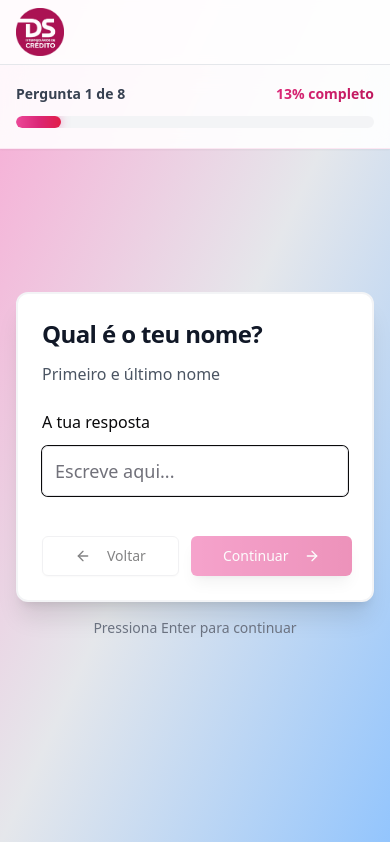
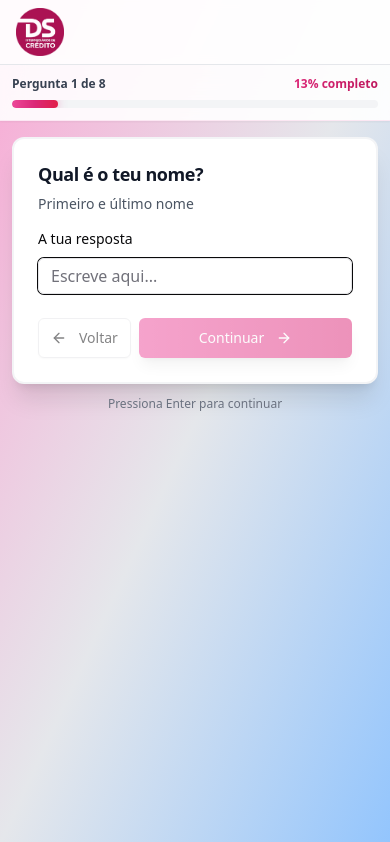
Before and after one commit to LucasRgo/recrutamento, a React (Vite) app: page /form in a window 390 px wide. Shown: the top 842 px of the page. Built offline with nearby package versions, Linux system fonts and the light colour scheme.

Commit message:
Up for pages

```diff
--- a/package.json
+++ b/package.json
@@ -1,5 +1,6 @@
 {
   "name": "recrutamento",
+  "homepage": "https://LucasRgo.github.io/recrutamento",
   "private": true,
   "version": "0.0.0",
   "type": "module",
@@ -7,7 +8,9 @@
     "dev": "vite",
     "build": "tsc -b && vite build",
     "lint": "eslint .",
-    "preview": "vite preview"
+    "preview": "vite preview",
+    "predeploy": "npm run build",
+    "deploy": "gh-pages -d dist"
   },
   "dependencies": {
     "@hookform/resolvers": "^5.2.2",
@@ -31,6 +34,7 @@
     "class-variance-authority": "^0.7.1",
     "clsx": "^2.1.1",
     "framer-motion": "^12.23.24",
+    "gh-pages": "^6.3.0",
     "lucide-react": "^0.552.0",
     "react": "^19.1.1",
     "react-dom": "^19.1.1",
--- a/src/Pages/Disqualified.tsx
+++ b/src/Pages/Disqualified.tsx
@@ -3,7 +3,7 @@ import { useNavigate } from "react-router-dom";
 import { motion } from "framer-motion";
 import { Button } from "../components/ui/button";
 import { Card, CardContent, CardDescription, CardHeader, CardTitle } from "../components/ui/card";
-import { AlertCircle, Heart, Home, RefreshCw } from "lucide-react";
+import { AlertCircle, Home, RefreshCw } from "lucide-react";
 import { useFormFlow } from "../hooks/useFormFlow";
 
 export function Disqualified() {
--- a/src/Pages/FormPage.tsx
+++ b/src/Pages/FormPage.tsx
@@ -167,16 +167,16 @@ export function FormPage() {
                 initial={{ y: -20, opacity: 0 }}
                 animate={{ y: 0, opacity: 1 }}
                 className="w-full bg-white/90 backdrop-blur-md border-b border-pink-100 sticky top-16 z-10 shadow-sm">
-                <div className="max-w-3xl mx-auto px-4 py-5">
-                    <div className="flex items-center justify-between mb-3">
-                        <span className="text-sm font-semibold text-gray-700">
+                <div className="max-w-3xl mx-auto px-3 sm:px-4 py-3 sm:py-5">
+                    <div className="flex items-center justify-between mb-2 sm:mb-3">
+                        <span className="text-xs sm:text-sm font-semibold text-gray-700">
                             Pergunta {currentIndex + 1} de {totalQuestions}
                         </span>
-                        <span className="text-sm font-bold bg-gradient-to-r from-pink-600 to-pink-700 bg-clip-text text-transparent">
+                        <span className="text-xs sm:text-sm font-bold bg-gradient-to-r from-pink-600 to-pink-700 bg-clip-text text-transparent">
                             {Math.round(progress)}% completo
                         </span>
                     </div>
-                    <div className="relative h-3 bg-gray-100 rounded-full overflow-hidden">
+                    <div className="relative h-2 sm:h-3 bg-gray-100 rounded-full overflow-hidden">
                         <motion.div
                             initial={{ width: 0 }}
                             animate={{ width: `${progress}%` }}
@@ -191,7 +191,7 @@ export function FormPage() {
             </motion.div>
 
             {/* Main Content */}
-            <div className="flex-grow flex items-center justify-center px-4 py-8">
+            <div className="flex-grow flex items-start justify-center px-3 pt-20 pb-4">
                 <div className="w-full max-w-2xl">
                     <AnimatePresence mode="wait" custom={direction}>
                         <motion.div
@@ -206,23 +206,25 @@ export function FormPage() {
                                 opacity: { duration: 0.2 },
                             }}>
                             <Card className="shadow-xl border-2 border-gray-100">
-                                <CardHeader className="space-y-3">
-                                    <CardTitle className="text-2xl sm:text-3xl font-bold text-gray-900">
+                                <CardHeader className="space-y-2 sm:space-y-3 pb-3 sm:pb-6">
+                                    <CardTitle className="text-lg sm:text-2xl md:text-3xl font-bold text-gray-900 leading-tight">
                                         {currentQuestion.title}
                                     </CardTitle>
                                     {currentQuestion.helperText && (
-                                        <CardDescription className="text-base text-gray-600">
+                                        <CardDescription className="text-sm sm:text-base text-gray-600">
                                             {currentQuestion.helperText}
                                         </CardDescription>
                                     )}
                                 </CardHeader>
 
-                                <CardContent className="space-y-6">
+                                <CardContent className="space-y-4 sm:space-y-6">
                                     {!isSuccessQuestion && (
-                                        <form onSubmit={handleSubmit} className="space-y-6">
+                                        <form onSubmit={handleSubmit} className="space-y-4 sm:space-y-6">
                                             {currentQuestion.type === "text" ? (
-                                                <div className="space-y-3">
-                                                    <Label htmlFor="answer" className="text-base font-medium">
+                                                <div className="space-y-2 sm:space-y-3">
+                                                    <Label
+                                                        htmlFor="answer"
+                                                        className="text-sm sm:text-base font-medium">
                                                         A tua resposta
                                                     </Label>
                                                     <Input
@@ -231,30 +233,36 @@ export function FormPage() {
                                                         value={inputValue}
                                                         onChange={(e) => setInputValue(e.target.value)}
                                                         onKeyPress={handleKeyPress}
-                                                        placeholder={currentQuestion.placeholder || "Escreve aqui..."}
-                                                        className="text-lg py-6"
+                                                        placeholder={
+                                                            currentQuestion.placeholder || "Escreve aqui..."
+                                                        }
+                                                        className="text-base sm:text-lg py-4 sm:py-6"
                                                         required={currentQuestion.validation?.required}
                                                     />
                                                 </div>
                                             ) : (
-                                                <div className="space-y-4">
+                                                <div className="space-y-2 sm:space-y-4 max-h-[50vh] sm:max-h-none overflow-y-auto pr-1">
                                                     {currentQuestion.allowMultiple ? (
-                                                        <div className="space-y-3">
+                                                        <div className="space-y-2 sm:space-y-3">
                                                             {currentQuestion.options.map((option) => (
                                                                 <div
                                                                     key={option.value}
-                                                                    className="flex items-center space-x-3 p-4 rounded-lg border-2 border-gray-200 hover:border-pink-300 hover:bg-pink-50/50 transition-all cursor-pointer"
-                                                                    onClick={() => handleChoiceChange(option.value)}>
+                                                                    className="flex items-center space-x-2 sm:space-x-3 p-3 sm:p-4 rounded-lg border-2 border-gray-200 hover:border-pink-300 hover:bg-pink-50/50 transition-all cursor-pointer"
+                                                                    onClick={() =>
+                                                                        handleChoiceChange(option.value)
+                                                                    }>
                                                                     <Checkbox
                                                                         id={option.value}
-                                                                        checked={selectedChoices.includes(option.value)}
+                                                                        checked={selectedChoices.includes(
+                                                                            option.value
+                                                                        )}
                                                                         onCheckedChange={() =>
                                                                             handleChoiceChange(option.value)
                                                                         }
                                                                     />
                                                                     <Label
                                                                         htmlFor={option.value}
-                                                                        className="text-base font-medium cursor-pointer flex-grow">
+                                                                        className="text-sm sm:text-base font-medium cursor-pointer flex-grow leading-snug">
                                                                         {option.label}
                                                                     </Label>
                                                                 </div>
@@ -264,19 +272,21 @@ export function FormPage() {
                                                         <RadioGroup
                                                             value={selectedChoices[0] || ""}
                                                             onValueChange={handleChoiceChange}
-                                                            className="space-y-3">
+                                                            className="space-y-2 sm:space-y-3">
                                                             {currentQuestion.options.map((option) => (
                                                                 <div
                                                                     key={option.value}
-                                                                    className="flex items-center space-x-3 p-4 rounded-lg border-2 border-gray-200 hover:border-pink-300 hover:bg-pink-50/50 transition-all cursor-pointer"
-                                                                    onClick={() => handleChoiceChange(option.value)}>
+                                                                    className="flex items-center space-x-2 sm:space-x-3 p-3 sm:p-4 rounded-lg border-2 border-gray-200 hover:border-pink-300 hover:bg-pink-50/50 transition-all cursor-pointer"
+                                                                    onClick={() =>
+                                                                        handleChoiceChange(option.value)
+                                                                    }>
                                                                     <RadioGroupItem
                                                                         value={option.value}
                                                                         id={option.value}
                                                                     />
                                                                     <Label
                                                                         htmlFor={option.value}
-                                                                        className="text-base font-medium cursor-pointer flex-grow">
+                                                                        className="text-sm sm:text-base font-medium cursor-pointer flex-grow leading-snug">
                                                                         {option.label}
                                                                     </Label>
                                                                 </div>
@@ -287,16 +297,16 @@ export function FormPage() {
                                             )}
 
                                             {/* Action Buttons */}
-                                            <div className="flex gap-3 pt-4">
+                                            <div className="flex gap-2 sm:gap-3 pt-2 sm:pt-4">
                                                 <Button
                                                     type="button"
                                                     variant="outline"
                                                     size="lg"
                                                     onClick={handleBack}
                                                     disabled={questionHistory.length === 0}
-                                                    className="flex-shrink-0">
-                                                    <ArrowLeft className="mr-2 h-5 w-5" />
-                                                    Voltar
+                                                    className="flex-shrink-0 h-10 sm:h-11 px-3 sm:px-4">
+                                                    <ArrowLeft className="mr-1 sm:mr-2 h-4 w-4 sm:h-5 sm:w-5" />
+                                                    <span className="text-sm sm:text-base">Voltar</span>
                                                 </Button>
 
                                                 {(currentQuestion.type === "text" ||
@@ -304,14 +314,14 @@ export function FormPage() {
                                                     <Button
                                                         type="submit"
                                                         size="lg"
-                                                        className="flex-grow bg-gradient-to-r from-pink-500 to-pink-600 hover:from-pink-600 hover:to-pink-700 shadow-lg hover:shadow-xl transition-all"
+                                                        className="flex-grow h-10 sm:h-11 bg-gradient-to-r from-pink-500 to-pink-600 hover:from-pink-600 hover:to-pink-700 shadow-lg hover:shadow-xl transition-all text-sm sm:text-base"
                                                         disabled={
                                                             currentQuestion.type === "text"
                                                                 ? !inputValue.trim()
                                                                 : selectedChoices.length === 0
                                                         }>
                                                         Continuar
-                                                        <ArrowRight className="ml-2 h-5 w-5" />
+                                                        <ArrowRight className="ml-1 sm:ml-2 h-4 w-4 sm:h-5 sm:w-5" />
                                                     </Button>
                                                 )}
                                             </div>
@@ -352,7 +362,7 @@ export function FormPage() {
                         initial={{ opacity: 0 }}
                         animate={{ opacity: 1 }}
                         transition={{ delay: 0.3 }}
-                        className="text-center text-sm text-gray-500 mt-4">
+                        className="text-center text-xs sm:text-sm text-gray-500 mt-3 sm:mt-4">
                         {currentQuestion.type === "text" && "Pressiona Enter para continuar"}
                     </motion.p>
                 </div>
--- a/src/components/Footer.tsx
+++ b/src/components/Footer.tsx
@@ -1,10 +1,11 @@
 import { Separator } from "./ui/separator";
 import { Dialog, DialogContent, DialogHeader, DialogTitle, DialogTrigger } from "./ui/dialog";
 import { useState } from "react";
-import { Info, Mail, Phone, MapPin, Award } from "lucide-react";
+import { Info, Award } from "lucide-react";
 
 export function Footer() {
     const [isDialogOpen, setIsDialogOpen] = useState(false);
+    const assetBase = import.meta.env.BASE_URL;
 
     return (
         <footer className="relative bg-gradient-to-br from-gray-950 via-gray-900 to-gray-950 border-t border-pink-500/20 rounded-t-3xl">
@@ -18,7 +19,7 @@ export function Footer() {
                     <div className="flex-shrink-0">
                         <div className="group">
                             <img
-                                src="/favicon_io/logo_squared.jpeg"
+                                src={`${assetBase}favicon_io/logo_squared.jpeg`}
                                 alt="DS INTERMEDIÁRIOS DE CRÉDITO"
                                 className="h-32 w-auto rounded-2xl shadow-2xl ring-4 ring-pink-500/30 group-hover:ring-pink-500/60 transition-all duration-500 group-hover:scale-105"
                             />
--- a/src/components/Hero.tsx
+++ b/src/components/Hero.tsx
@@ -4,6 +4,7 @@ import { Card } from "./ui/card";
 import { ArrowRight, TrendingUp } from "lucide-react";
 
 export function Hero() {
+    const assetBase = import.meta.env.BASE_URL;
     const navigate = useNavigate();
 
     const startForm = () => {
@@ -91,7 +92,7 @@ export function Hero() {
 
                             <Card className="relative h-full overflow-hidden shadow-2xl border-none">
                                 <img
-                                    src="/profissional_sério.jpg"
+                                    src={`${assetBase}profissional_sério.jpg`}
                                     alt="Profissional de sucesso"
                                     className="w-full h-full object-cover"
                                 />
--- a/src/components/Navbar.tsx
+++ b/src/components/Navbar.tsx
@@ -4,6 +4,7 @@ import { useLocation } from "react-router-dom";
 export function Navbar() {
     const location = useLocation();
     const isHomePage = location.pathname === "/";
+    const assetBase = import.meta.env.BASE_URL;
 
     return (
         <nav className="fixed top-0 left-0 right-0 z-50 bg-white/95 backdrop-blur-sm border-b border-gray-200">
@@ -12,7 +13,7 @@ export function Navbar() {
                     {/* Logo */}
                     <div className="flex-shrink-0">
                         <img
-                            src="/favicon_io/logo.png"
+                            src={`${assetBase}favicon_io/logo.png`}
                             alt="DS INTERMEDIÁRIOS DE CRÉDITO"
                             className="h-12 w-auto"
                         />
--- a/src/main.tsx
+++ b/src/main.tsx
@@ -6,7 +6,7 @@ import App from './App.tsx'
 
 createRoot(document.getElementById('root')!).render(
   <StrictMode>
-    <BrowserRouter>
+    <BrowserRouter basename={import.meta.env.BASE_URL}>
       <App />
     </BrowserRouter>
   </StrictMode>,
```
Also changed, not shown: index.html (+7 -7 lines), src/Pages/ThankYou.tsx (+8 -1 lines), src/utils/sendResponses.ts (added, +29 -0 lines), vite.config.ts (+10 -9 lines), public/favicon_io/site.webmanifest, 1 other file (tests, documents, lock files or other folders).
